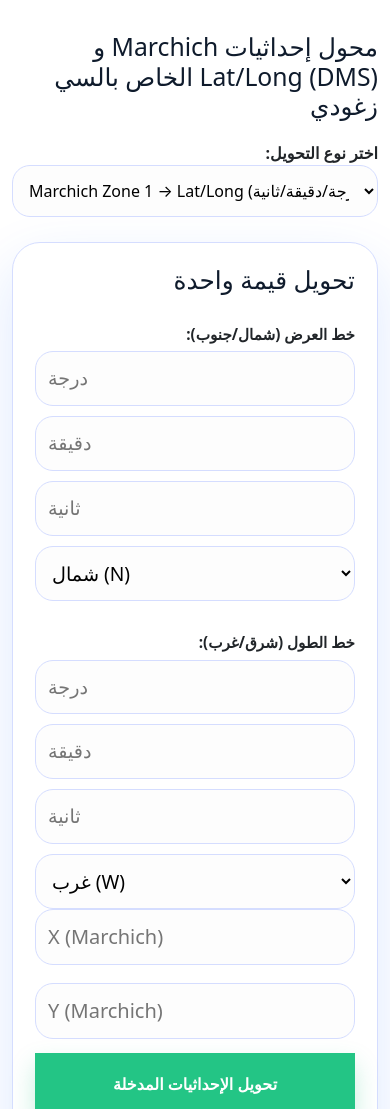
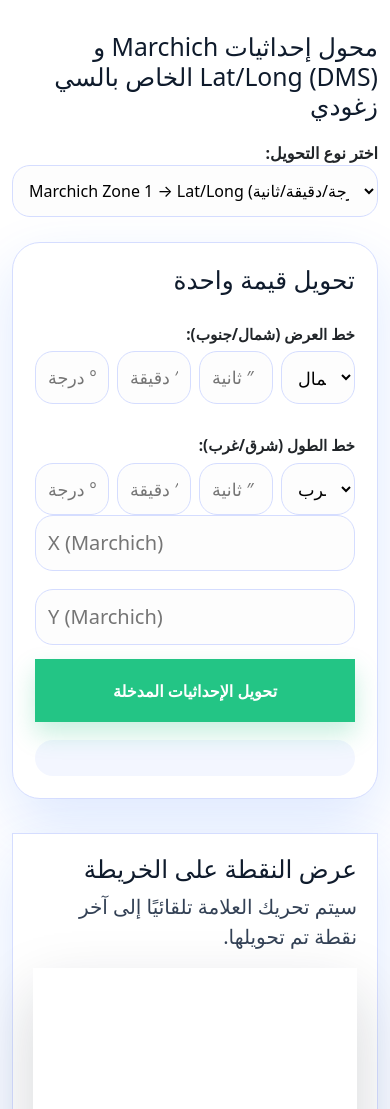
Before and after one commit to hichamzghoudi/convertgps, a plain HTML site: page index.html in a window 390 px wide. Shown: the top 1109 px of the page. Drawn offline with nearby package versions, Linux system fonts and the light colour scheme; a script that the page names is missing.

Commit message:
n9dro nzido mesure f  kharita

```diff
--- a/index.html
+++ b/index.html
@@ -33,9 +33,9 @@
       <div class="dms-group">
         <label>خط العرض (شمال/جنوب):</label>
         <div class="dms-row">
-          <input type="text" id="latDeg" placeholder="درجة" inputmode="numeric" maxlength="2" oninput="enforceTwoDigits(this)">
-          <input type="text" id="latMin" placeholder="دقيقة" inputmode="numeric" maxlength="2" oninput="enforceTwoDigits(this)">
-          <input type="text" id="latSec" placeholder="ثانية" inputmode="decimal" oninput="sanitizeSeconds(this)" onblur="finalizeSeconds(this)">
+          <input type="text" id="latDeg" placeholder="درجة °" inputmode="numeric" maxlength="2" oninput="enforceTwoDigits(this)">
+          <input type="text" id="latMin" placeholder="دقيقة ′" inputmode="numeric" maxlength="2" oninput="enforceTwoDigits(this)">
+          <input type="text" id="latSec" placeholder="ثانية ″" inputmode="decimal" oninput="sanitizeSeconds(this)" onblur="finalizeSeconds(this)">
           <select id="latHemisphere" class="hemisphere-select">
             <option value="N">شمال (N)</option>
             <option value="S">جنوب (S)</option>
@@ -45,9 +45,9 @@
       <div class="dms-group">
         <label>خط الطول (شرق/غرب):</label>
         <div class="dms-row">
-          <input type="text" id="lonDeg" placeholder="درجة" inputmode="numeric" maxlength="2" oninput="enforceTwoDigits(this)">
-          <input type="text" id="lonMin" placeholder="دقيقة" inputmode="numeric" maxlength="2" oninput="enforceTwoDigits(this)">
-          <input type="text" id="lonSec" placeholder="ثانية" inputmode="decimal" oninput="sanitizeSeconds(this)" onblur="finalizeSeconds(this)">
+          <input type="text" id="lonDeg" placeholder="درجة °" inputmode="numeric" maxlength="2" oninput="enforceTwoDigits(this)">
+          <input type="text" id="lonMin" placeholder="دقيقة ′" inputmode="numeric" maxlength="2" oninput="enforceTwoDigits(this)">
+          <input type="text" id="lonSec" placeholder="ثانية ″" inputmode="decimal" oninput="sanitizeSeconds(this)" onblur="finalizeSeconds(this)">
           <select id="lonHemisphere" class="hemisphere-select">
             <option value="E">شرق (E)</option>
             <option value="W" selected>غرب (W)</option>
--- a/style.css
+++ b/style.css
@@ -184,15 +184,15 @@
 }
 
 .dms-row input {
-    flex: 1 1 32%;
-    min-width: 110px;
+  flex: 1 1 auto;
+  min-width: 80px;
   font-size: 1.2rem;
   min-height: 52px;
 }
 
 .dms-row select {
   width: auto;
-    min-width: 130px;
+  min-width: 110px;
   font-size: 1.2rem;
   min-height: 52px;
 }
@@ -240,16 +240,18 @@
   }
 
   .dms-row {
-    flex-direction: column;
+    flex-direction: row;
+    flex-wrap: nowrap;
     align-items: stretch;
-    gap: 10px;
+    gap: 8px;
   }
 
   .dms-row input,
   .dms-row select {
-    flex: 1 1 100%;
-    width: 100%;
+    flex: 1 1 0;
     min-width: 0;
+    font-size: 1.1rem;
+    min-height: 48px;
   }
 
   button, .btntout, .download-btn {
```
Lines whose indentation alone changed are shown as unchanged.
